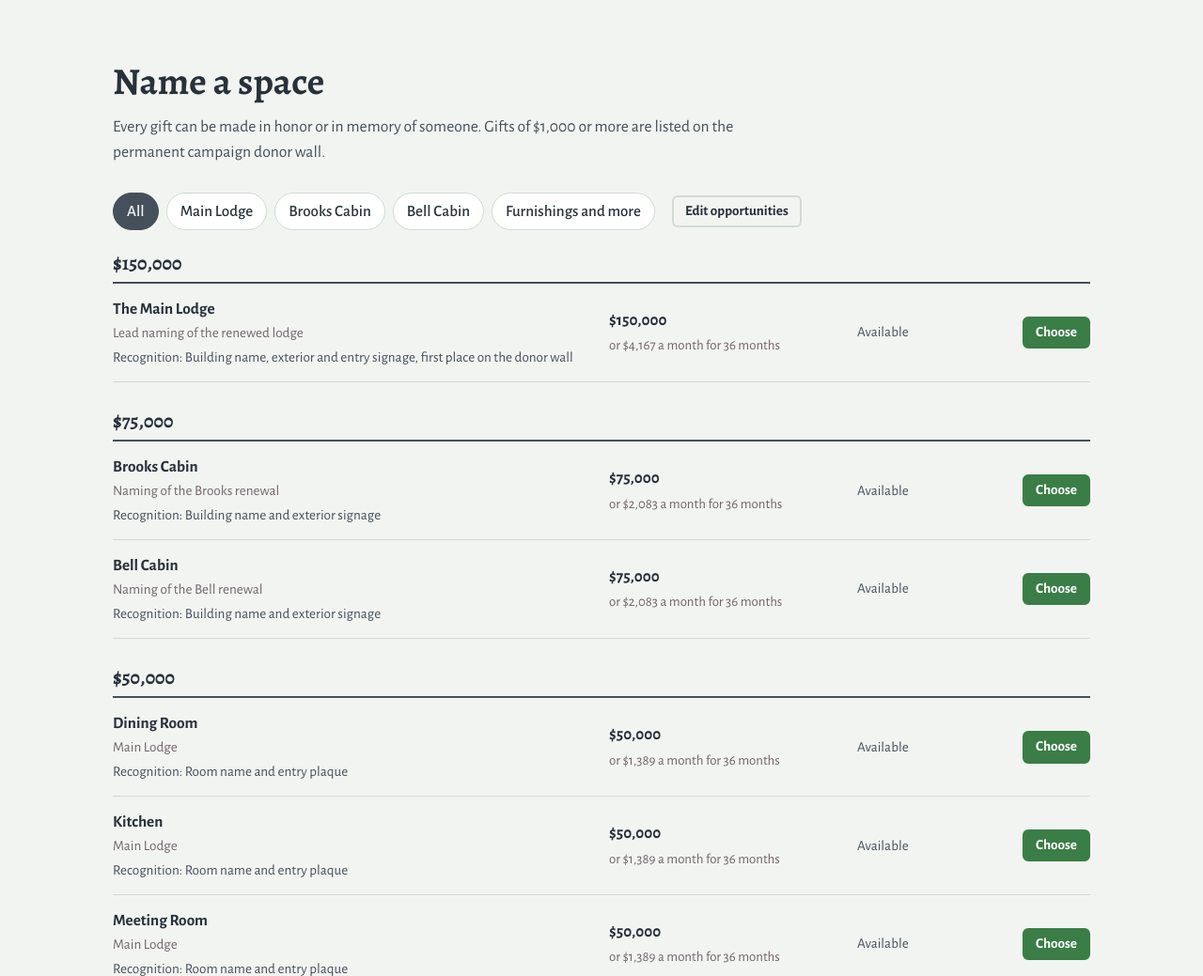
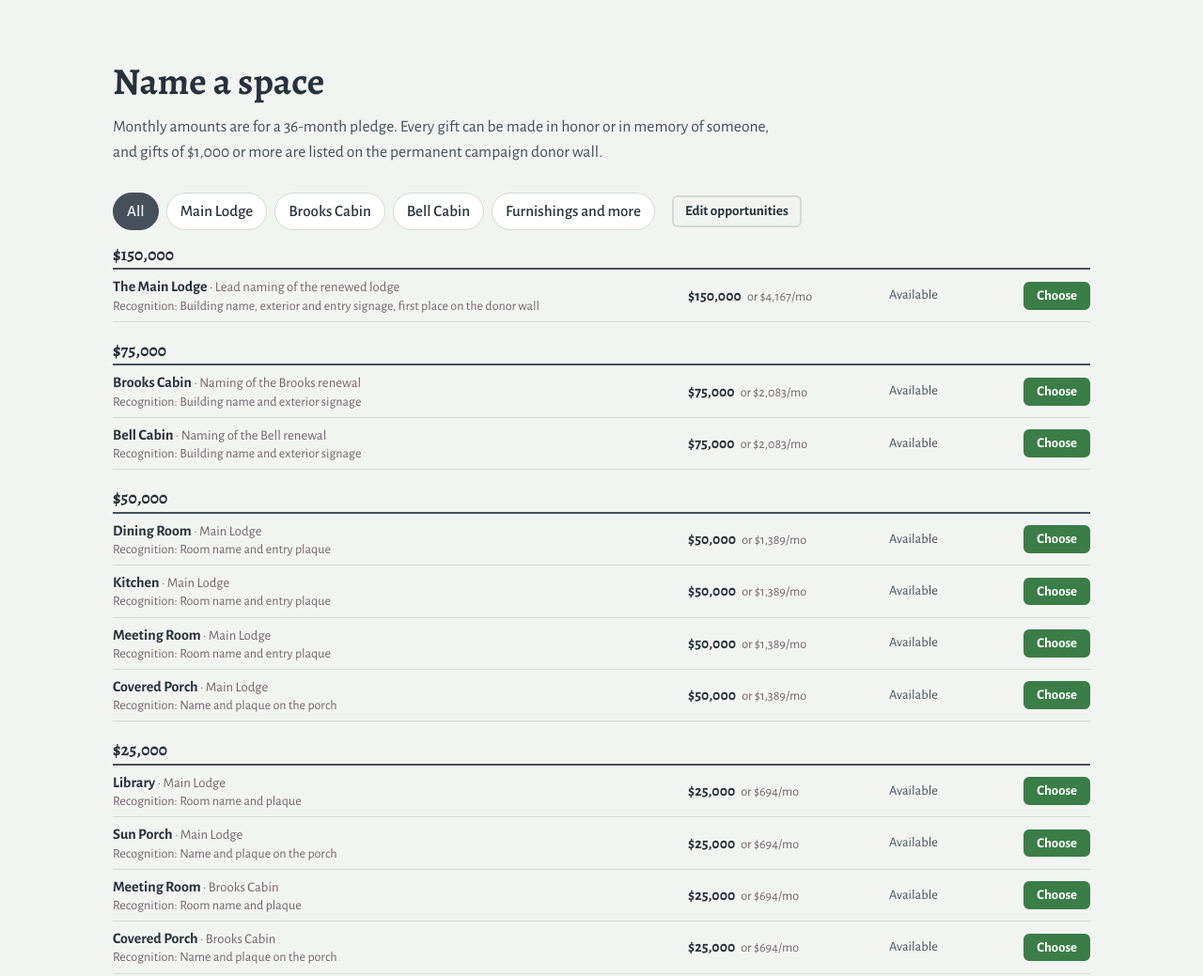
Before and after one commit to HowardLevy/ic, a plain HTML site: page index.html in a window 1280 px wide. Shown: the part 2460-3499 px from the top of the page at 94% size. Drawn offline with nearby package versions, Linux system fonts and the light colour scheme; a script that the page names is missing.

Commit message:
Tighten the Name a space listings
Two lines per space instead of four: name and location on one line,
recognition below; price and monthly amount side by side. Smaller
group headings and row padding; the 36-month term moves to the intro.

Co-Authored-By: Claude Opus 5.5 <noreply@anthropic.com>
Claude-Session: https://claude.ai/code/session_01F8onbRYDj8Y5RG1CcumEEB

```diff
--- a/index.html
+++ b/index.html
@@ -147,21 +147,23 @@ td input.text{width:8.5rem}
 .avg{display:flex;align-items:center;gap:6px;color:var(--muted);font-size:.92rem;margin-top:4px}
 
 /* Naming */
-.naming-tools{display:flex;flex-wrap:wrap;align-items:center;gap:10px 18px;margin-bottom:24px}
+.naming-tools{display:flex;flex-wrap:wrap;align-items:center;gap:10px 18px;margin-bottom:16px}
 .chips{display:flex;flex-wrap:wrap;gap:8px}
 .chip{font:inherit;font-weight:500;border:1.5px solid var(--line);background:var(--surface);color:var(--ink);border-radius:999px;padding:6px 14px;cursor:pointer}
 .chip[aria-pressed="true"]{background:var(--ink-2);border-color:var(--ink-2);color:var(--paper)}
-.group{margin-top:30px}
+.group{margin-top:20px}
 .group:first-child{margin-top:0}
-.group-head{display:flex;align-items:baseline;gap:12px;padding-bottom:8px;border-bottom:2px solid var(--ink-2)}
+.group-head{display:flex;align-items:baseline;gap:12px;padding-bottom:4px;border-bottom:2px solid var(--ink-2)}
+.group-head h3{font-size:1.15rem}
 .group-head span{color:var(--muted)}
-.opp{display:grid;grid-template-columns:1fr 15.5rem 8rem 6.5rem;gap:16px;align-items:center;padding:14px 0;border-bottom:1px solid var(--line)}
-.opp .nm b{font-size:1.08rem}
-.opp .nm .where{color:var(--muted);font-size:.95rem}
-.opp .nm .rec{color:var(--ink-2);font-size:.95rem;margin-top:2px}
-.opp .price b{display:block;font-size:1.08rem}
-.opp .price span{color:var(--muted);font-size:.93rem}
-.opp .avail{font-size:.95rem;color:var(--ink-2)}
+.opp{display:grid;grid-template-columns:1fr 12.5rem 7rem 5.5rem;gap:4px 14px;align-items:center;padding:7px 0;border-bottom:1px solid var(--line);line-height:1.3}
+.opp .nm b{font-size:1rem}
+.opp .nm .where{color:var(--muted);font-size:.92rem}
+.opp .nm .rec{color:var(--muted);font-size:.88rem}
+.opp .price b{font-size:1rem}
+.opp .price span{color:var(--muted);font-size:.88rem;margin-left:6px}
+.opp .go .btn.small{padding:4px 12px;font-size:.92rem}
+.opp .avail{font-size:.9rem;color:var(--ink-2)}
 .opp .avail.full{color:var(--muted);font-style:italic}
 .opp .go{text-align:right}
 .empty{color:var(--muted);padding:20px 0}
@@ -221,7 +223,7 @@ footer img{width:52px}
   .prow .lv{grid-column:1;grid-row:1}
   .prow .sum{grid-column:2;grid-row:1}
   .prow .tiles,.prow .bar{grid-column:1 / -1;grid-row:2;justify-content:flex-start;margin:0}
-  .opp{grid-template-columns:1fr auto;gap:6px 16px}
+  .opp{grid-template-columns:1fr auto;gap:2px 12px}
   .opp .nm{grid-column:1 / -1}
   .opp .go{grid-column:2;grid-row:2 / span 2;align-self:center}
 }
@@ -309,7 +311,7 @@ window.IC_CONFIG = {
   <div class="wrap">
     <div class="sec-head">
       <h2>Name a space</h2>
-      <p>Every gift can be made in honor or in memory of someone. Gifts of $1,000 or more are listed on the permanent campaign donor wall.</p>
+      <p>Monthly amounts are for a <span data-months>36</span>-month pledge. Every gift can be made in honor or in memory of someone, and gifts of $1,000 or more are listed on the permanent campaign donor wall.</p>
     </div>
     <div class="naming-tools">
       <div class="chips" role="group" aria-label="Filter by building" id="chips"></div>
@@ -752,12 +754,12 @@ function renderNaming(){
       var av = availText(o);
       var pr = price(o);
       var priceEl = pr > 0
-        ? h("div",{class:"price"}, h("b",{text: money(pr)}), h("span",{text:"or " + money(pr/months()) + " a month for " + months() + " months"}))
-        : h("div",{class:"price"}, h("b",{text:"Any amount"}), h("span",{text:"once or monthly"}));
+        ? h("div",{class:"price", title: money(pr/months()) + " a month for " + months() + " months"}, h("b",{text: money(pr)}), h("span",{text:"or " + money(pr/months()) + "/mo"}))
+        : h("div",{class:"price"}, h("b",{text:"Any amount"}));
       sec.append(h("div",{class:"opp"},
         h("div",{class:"nm"},
           h("b",{text: o.name}),
-          whereLine(o) ? h("div",{class:"where", text: whereLine(o)}) : null,
+          whereLine(o) ? h("span",{class:"where", text: " · " + whereLine(o)}) : null,
           h("div",{class:"rec", text:"Recognition: " + o.rec})),
         priceEl,
         h("div",{class:"avail" + (av.full ? " full" : ""), text: av.t}),
```
